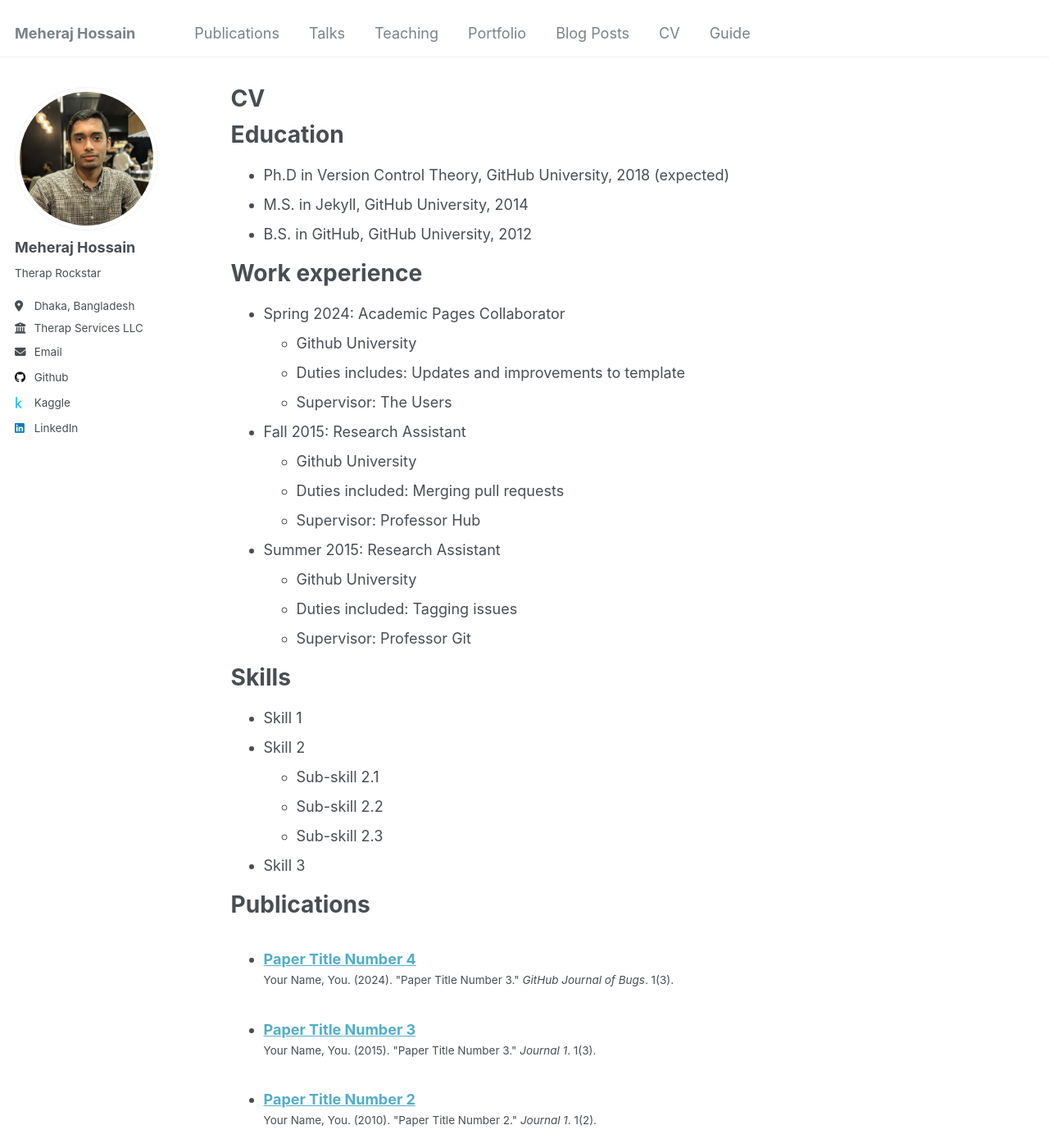
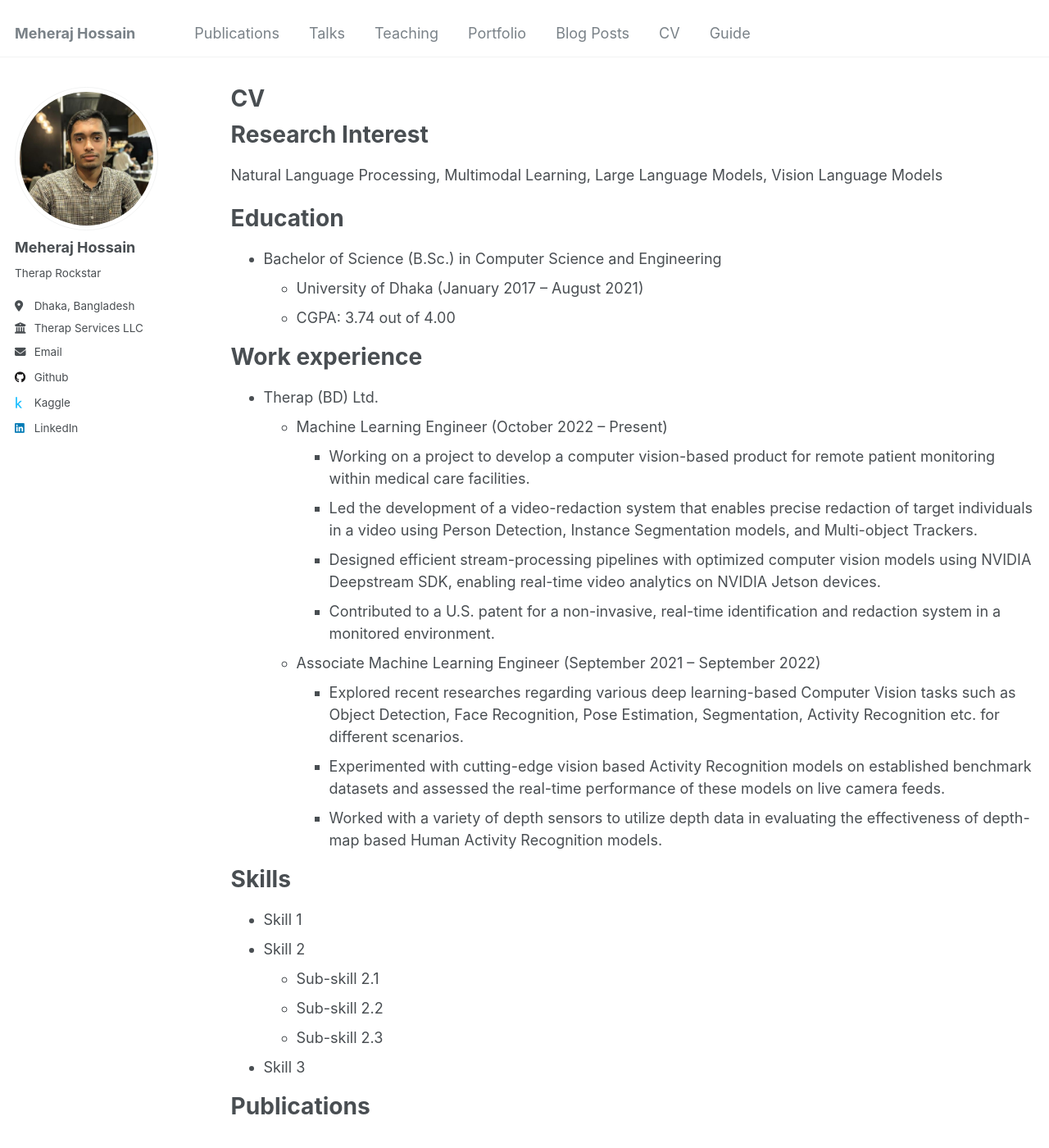
Before and after one commit to LetsTrie/letstrie.github.io, a Jekyll site: the page built from _pages/cv.md, in a window 1280 px wide and 1400 px high. Shown: the whole window at 82% size. Built offline with Jekyll 4.4.1, drawn with Linux system fonts in a browser that asks for light colours.

Commit message:
updated the CV

```diff
--- a/_pages/cv.md
+++ b/_pages/cv.md
@@ -9,28 +9,35 @@ redirect_from:
 
 {% include base_path %}
 
+Research Interest
+======
+Natural Language Processing, Multimodal Learning, Large Language Models, Vision Language Models
+
 Education
 ======
-* Ph.D in Version Control Theory, GitHub University, 2018 (expected)
+<!-- * Ph.D in Version Control Theory, GitHub University, 2018 (expected)
 * M.S. in Jekyll, GitHub University, 2014
-* B.S. in GitHub, GitHub University, 2012
+* B.S. in GitHub, GitHub University, 2012 -->
+
+* Bachelor of Science (B.Sc.) in Computer Science and Engineering
+  * University of Dhaka (January 2017 – August 2021)
+  * CGPA: 3.74 out of 4.00
 
 Work experience
 ======
-* Spring 2024: Academic Pages Collaborator
-  * Github University
-  * Duties includes: Updates and improvements to template
-  * Supervisor: The Users
 
-* Fall 2015: Research Assistant
-  * Github University
-  * Duties included: Merging pull requests
-  * Supervisor: Professor Hub
+* Therap (BD) Ltd.
+  * Machine Learning Engineer (October 2022 – Present)
+    * Working on a project to develop a computer vision-based product for remote patient monitoring within medical care
+facilities.
+    * Led the development of a video-redaction system that enables precise redaction of target individuals in a video using Person Detection, Instance Segmentation models, and Multi-object Trackers.
+    * Designed efficient stream-processing pipelines with optimized computer vision models using NVIDIA Deepstream SDK, enabling real-time video analytics on NVIDIA Jetson devices.
+    * Contributed to a U.S. patent for a non-invasive, real-time identification and redaction system in a monitored environment.
 
-* Summer 2015: Research Assistant
-  * Github University
-  * Duties included: Tagging issues
-  * Supervisor: Professor Git
+  * Associate Machine Learning Engineer (September 2021 – September 2022)
+    * Explored recent researches regarding various deep learning-based Computer Vision tasks such as Object Detection, Face Recognition, Pose Estimation, Segmentation, Activity Recognition etc. for different scenarios.
+    * Experimented with cutting-edge vision based Activity Recognition models on established benchmark datasets and assessed the real-time performance of these models on live camera feeds.
+    * Worked with a variety of depth sensors to utilize depth data in evaluating the effectiveness of depth-map based Human Activity Recognition models.
 
 Skills
 ======
```
